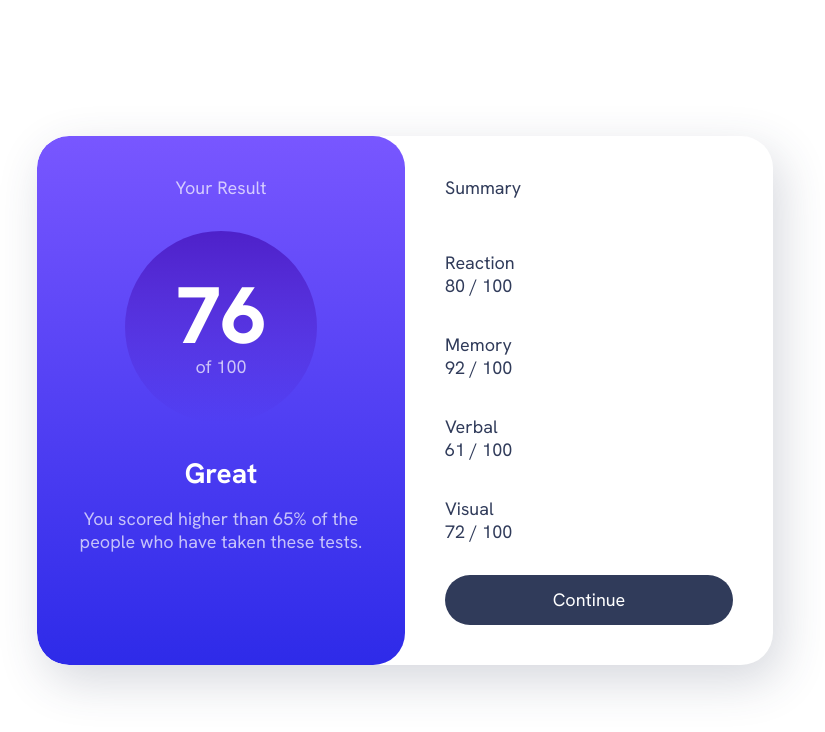
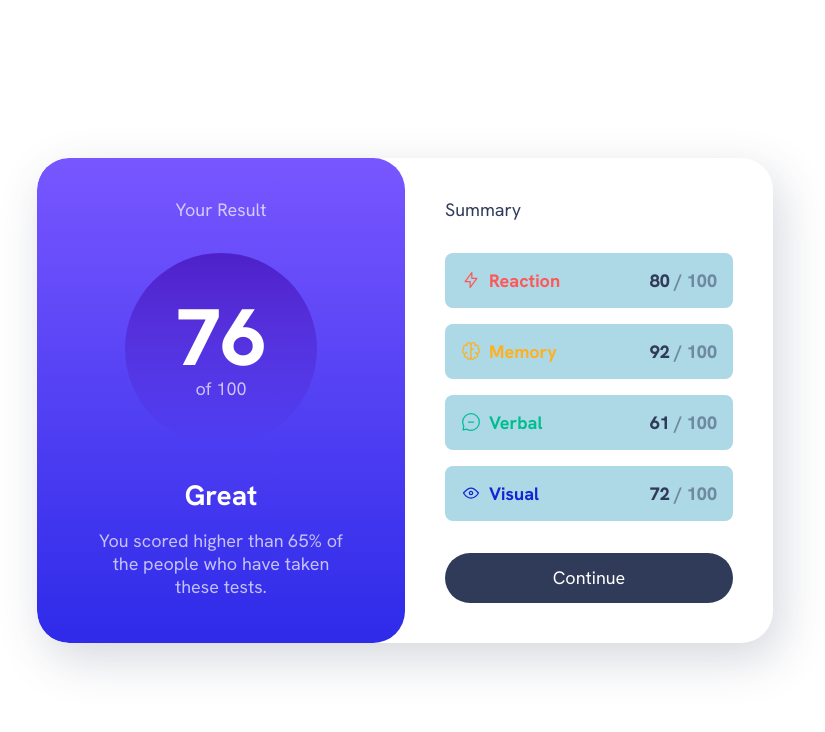
Before and after one commit to W-J-Knight/HTML-and-CSS-from-scratch, a plain HTML site: page index.html in a window 1280 px wide. Shown: the whole page, without its empty margins (235-1060 px from the left). Drawn offline with Linux system fonts and the light colour scheme.

Commit message:
Did the final touches on the css.

```diff
--- a/style.css
+++ b/style.css
@@ -82,6 +82,13 @@ body {
     }
 }
 
+.flex-group {
+    display: flex;
+    align-items: center;
+    gap: .5rem;
+    flex-wrap: wrap;
+}
+
 .grid-flow {
     display: grid;
     align-content: start;
@@ -124,14 +131,10 @@ body {
     }
 }
 
-.results,
-.summary {
-    padding: var(--padding);
-}
-
 .results {
     color: hsl(var(--clr-neutral-hsl-100), .7);
     text-align: center;
+    padding: var(--padding) calc(var(--padding) * 1.5);
     background: var(--gradient-primary);
     border-radius: 0 0 var(--border-radius) var(--border-radius);
 }
@@ -165,3 +168,51 @@ body {
     font-size: var(--fs-700);
     font-weight: var(--fw-bold);
 }
+
+.summary {
+    padding: var(--padding);
+}
+
+.summary-item {
+    display: flex;
+    justify-content: space-between;
+    align-items: center;
+    padding: 1rem;
+    border-radius: .5rem;
+    background-color: hsl(var(--item-color), .1);
+    background-color: lightblue;
+}
+
+.summary-item svg {
+    stroke: hsl(var(--item-color));
+}
+
+.summary-item-title {
+    color: hsl(var(--item-color));
+    font-weight: var(--fw-bold);
+}
+
+.summary-item[data-item-type="accent-1"] {
+    --item-color: var(--clr-accent-1);
+}
+
+.summary-item[data-item-type="accent-2"] {
+    --item-color: var(--clr-accent-2);
+}
+
+.summary-item[data-item-type="accent-3"] {
+    --item-color: var(--clr-accent-3);
+}
+
+.summary-item[data-item-type="accent-4"] {
+    --item-color: var(--clr-accent-4);
+}
+
+.summary-score {
+    font-weight: var(--fw-black);
+    color: hsl(var(--clr-neutral-hsl-700), .5);
+}
+
+.summary-score span {
+    color: var(--clr-neutral-700);
+}
```
